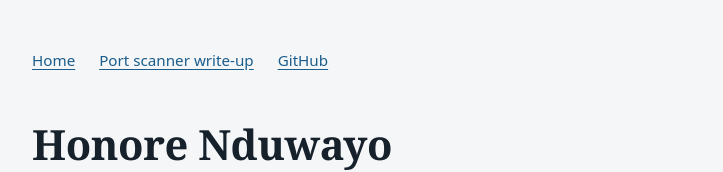
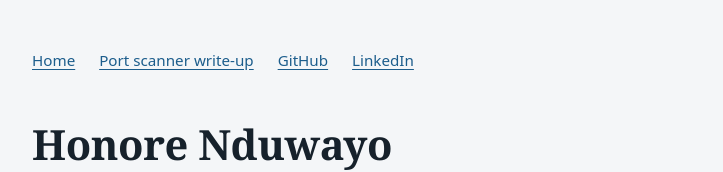
Before and after one commit to honore-nduwayo/honore-nduwayo.github.io, a plain HTML site: page index.html in a window 1280 px wide. Shown: the top 172 px of the page, without its empty margins (276-999 px from the left). Drawn offline with Linux system fonts and the light colour scheme.

Commit message:
Add LinkedIn link

```diff
--- a/index.html
+++ b/index.html
@@ -13,8 +13,7 @@
       <a href="index.html">Home</a>
       <a href="port-scanner.html">Port scanner write-up</a>
       <a href="https://github.com/honore-nduwayo">GitHub</a>
-      <!-- Add your LinkedIn here:
-      <a href="https://www.linkedin.com/in/YOUR-NAME">LinkedIn</a> -->
+            <a href="https://gh.linkedin.com/in/nduwayo-honor%C3%A9-25002522b">LinkedIn</a>
     </nav>
 
     <h1>Honore Nduwayo</h1>
```
